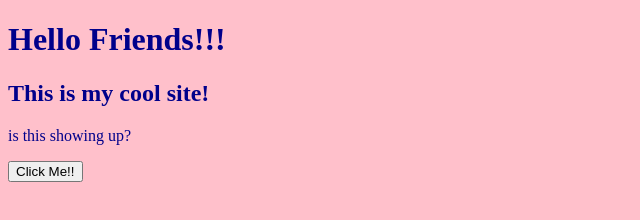
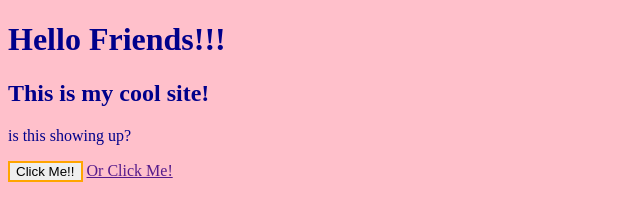
Before and after one commit to EstherEdell/automatic-adventure, a plain HTML site: page index.html in a window 1280 px wide. Shown: the whole page, without its empty margins (0-640 px from the left). Drawn offline with Linux system fonts and the light colour scheme.

Commit message:
added a link and button styles

```diff
--- a/index.html
+++ b/index.html
@@ -12,5 +12,6 @@
     <h2>This is my cool site!</h2>
     <p>is this showing up?</p>
     <button>Click Me!!</button>
+    <a href="">Or Click Me!</a>
 </body>
 </html>
--- a/style.css
+++ b/style.css
@@ -2,3 +2,7 @@ body {
     background: pink;
     color: darkblue;
 }
+
+button {
+    border: 2px solid orange;
+}
```
